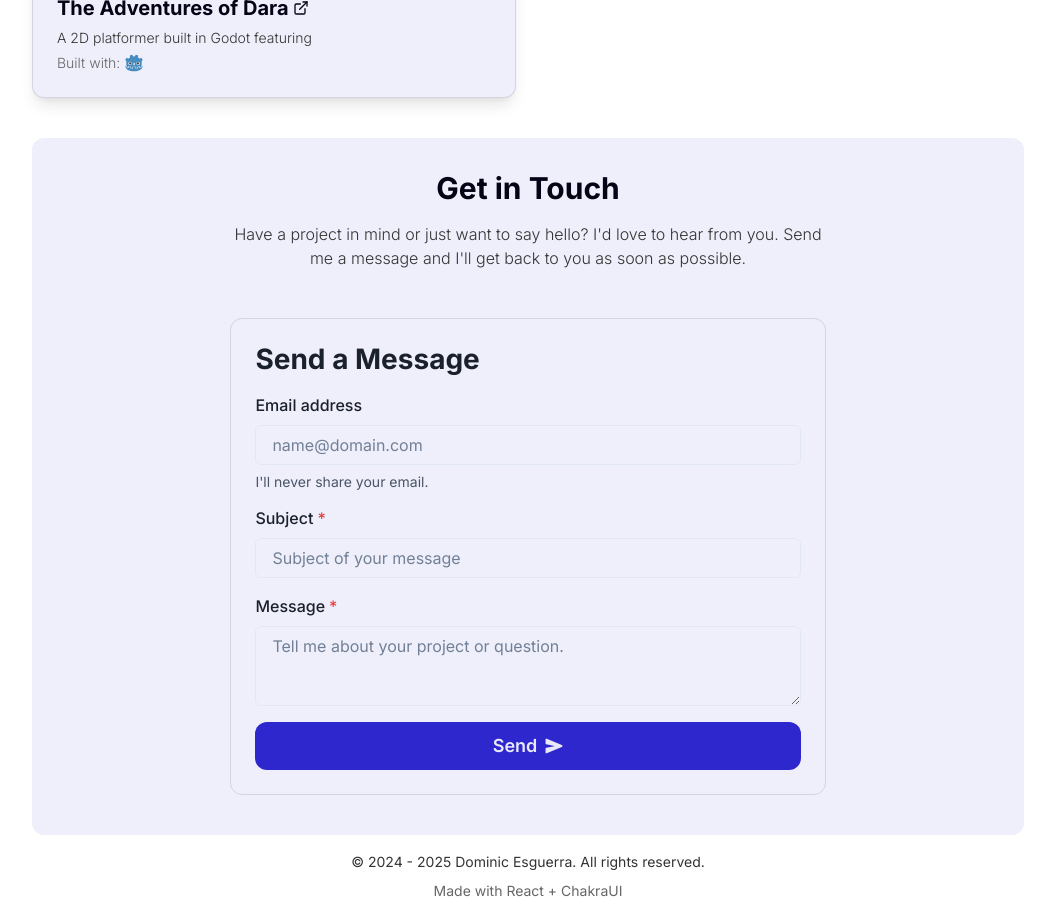
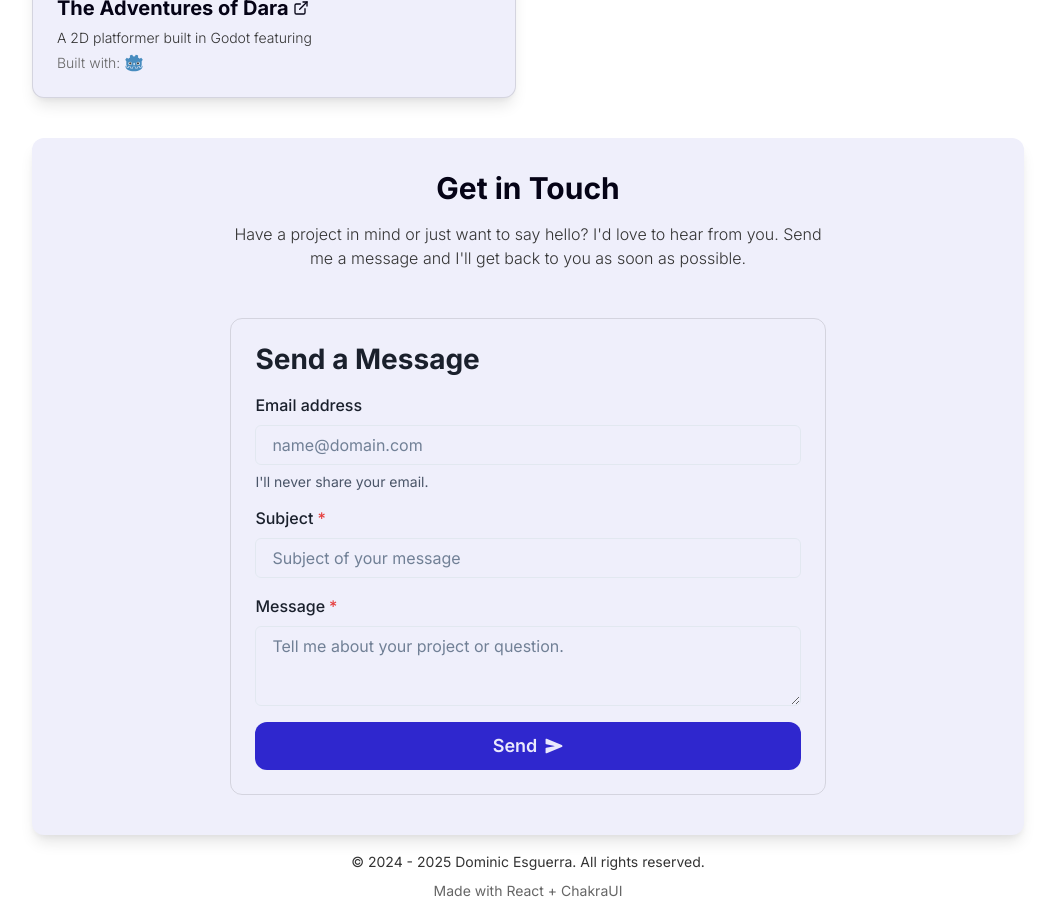
Before and after one commit to dominic-myb/dominic-myb.github.io, a React (Vite) app in the folder frontend/: page / in a window 1280 px wide. Shown: the part 3000-3917 px from the top of the page, without its empty margins (112-1167 px from the left). Built offline with nearby package versions, Linux system fonts and the light colour scheme.

Commit message:
[upd] add box shadow

```diff
--- a/frontend/src/layouts/ContactLayout.jsx
+++ b/frontend/src/layouts/ContactLayout.jsx
@@ -10,7 +10,7 @@ export default function ContactLayout({ children }) {
   ]);
   return (
     <Container id="contact" maxW="container.lg" scrollMarginTop="75px">
-      <VStack maxW="container.lg" bg={cardBg} borderRadius="xl">
+      <VStack maxW="container.lg" bg={cardBg} borderRadius="xl" boxShadow="lg">
         <VStack mt={8} gap={4}>
           <Heading as="h1" fontSize="3xl" color={titleFont}>
             Get in Touch
```
